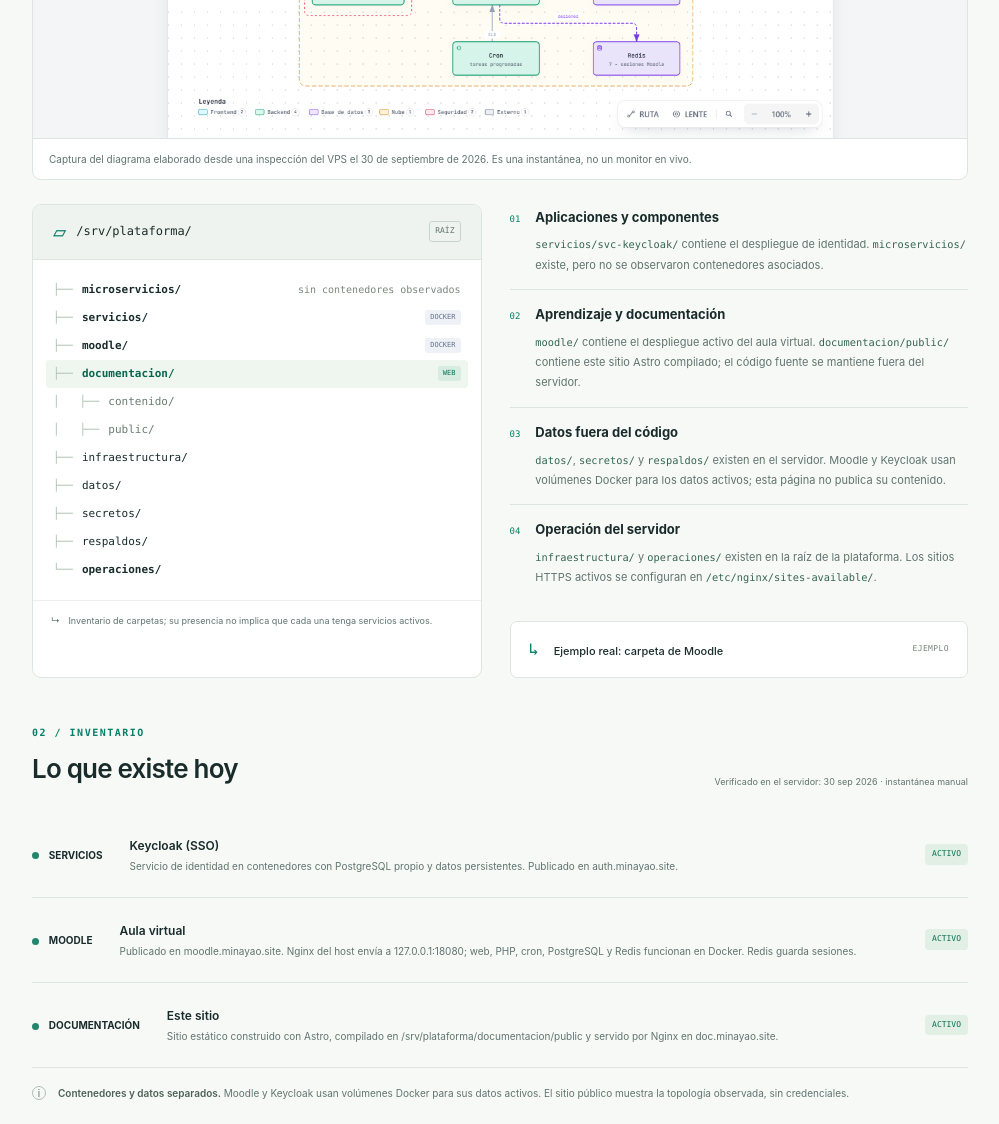
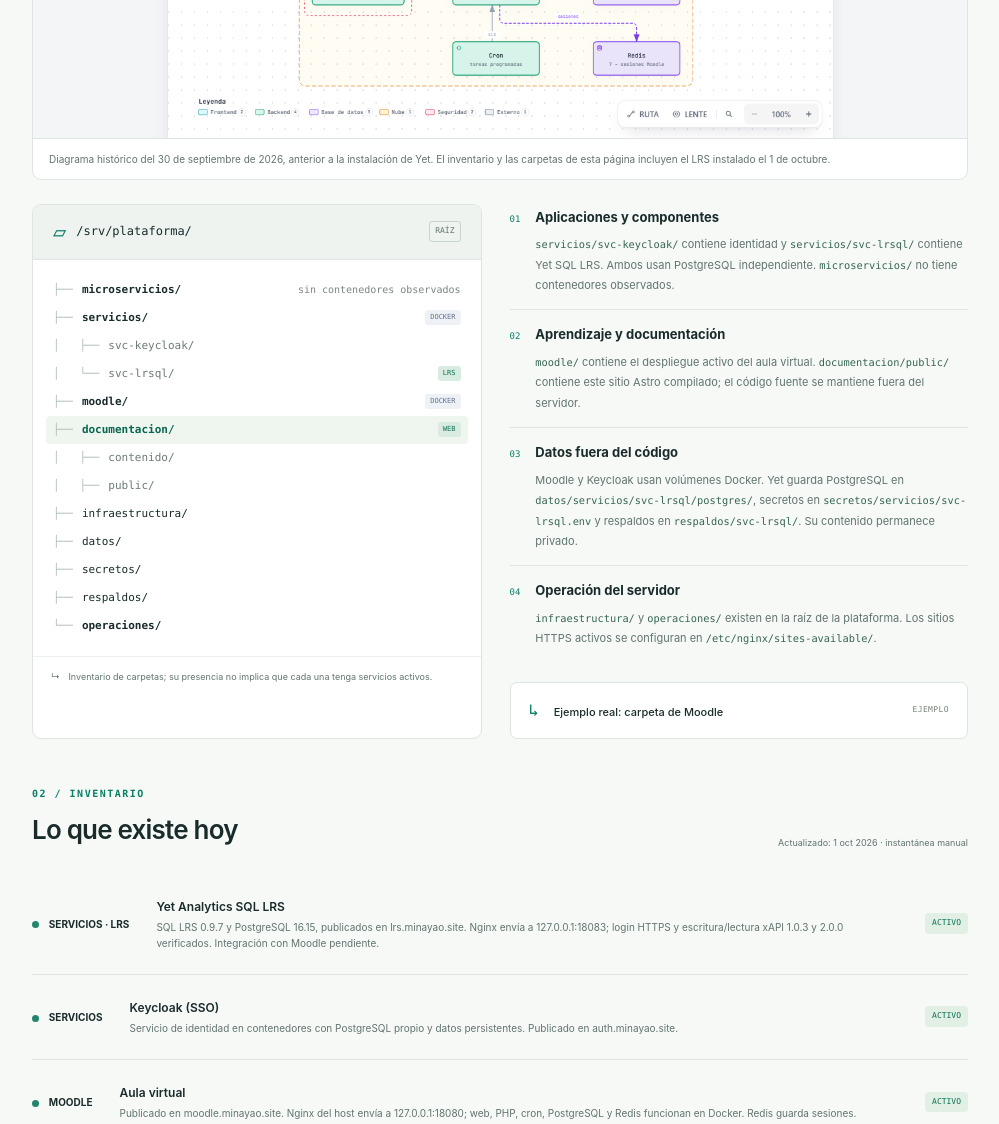
Before and after one commit to Seradox24/docsite, an Astro site: page / in a window 1280 px wide. Shown: the part 1180-2304 px from the top of the page, without its empty margins (264-1263 px from the left). Built offline with nearby package versions, Linux system fonts and the light colour scheme; Astro itself is replaced by a stand-in of ours.

Commit message:
Documentar Yet SQL LRS instalado y actualizar inventario del servidor

```diff
--- /dev/null
+++ b/diagramas/estado-servidor-2026-10-01.md
@@ -0,0 +1,23 @@
+# Actualización del servidor — 1 de octubre de 2026
+
+Yet Analytics SQL LRS 0.9.7 con PostgreSQL 16.15 instalado en
+`/srv/plataforma/servicios/svc-lrsql/`.
+
+- Administración: https://lrs.minayao.site/admin.
+- API: https://lrs.minayao.site/xapi.
+- Proxy Nginx: `127.0.0.1:18083`; PostgreSQL no publica puertos.
+- Datos: `/srv/plataforma/datos/servicios/svc-lrsql/postgres/`.
+- Secretos privados: `/srv/plataforma/secretos/servicios/svc-lrsql.env`.
+- Respaldos: `/srv/plataforma/respaldos/svc-lrsql/`.
+- Logs: `/srv/plataforma/operaciones/svc-lrsql/`.
+
+PostgreSQL y SQL LRS saludables. Login HTTPS, CORS, POST/GET xAPI 1.0.3 y
+2.0.0 y rechazo sin credenciales verificados durante la instalación.
+Renovación TLS simulada con recarga Nginx correcta. Primer dump generado;
+restauración aislada y respaldo externo automatizado pendientes.
+Moodle y Keycloak continuaron saludables; integración con el LRS pendiente.
+
+[Registro completo y correcciones del repositorio Yet](https://github.com/Seradox24/Yet/blob/main/docs/installation-2026-10-01.md).
+
+Los diagramas y capturas del 30 de septiembre se conservan como históricos.
+Esta actualización no contiene contraseñas, claves API ni datos de aprendizaje.
--- a/src/components/ArchitectureSection.astro
+++ b/src/components/ArchitectureSection.astro
@@ -13,12 +13,12 @@
       </h2>
     </div>
     <p class="m-0 text-right text-[11px] text-muted max-sm:mt-2 max-sm:text-left">
-      Estructura observada en el servidor.<br />30 de septiembre de 2026.
+      Estructura actualizada.<br />1 de octubre de 2026.
     </p>
   </div>
 
   <nav aria-label="Diagramas de arquitectura" class="mb-5 flex flex-wrap gap-4 text-[12px] text-brand">
-    <a class="underline" href="/diagramas/archify/plataforma.html">Diagrama interactivo · estado observado</a>
+    <a class="underline" href="/diagramas/archify/plataforma.html">Diagrama histórico · 30 septiembre 2026</a>
     <a class="underline" href="/diagramas/archify/plataforma-rutas-20260930.png">Captura del estado observado · PNG</a>
     <a class="underline" href="/diagramas/archify/plataforma-20260929-204500.html">Versión histórica · 29 septiembre 2026</a>
   </nav>
@@ -34,7 +34,8 @@
       />
     </a>
     <figcaption class="border-t border-line px-4 py-3 text-[10px] text-muted">
-      Captura del diagrama elaborado desde una inspección del VPS el 30 de septiembre de 2026. Es una instantánea, no un monitor en vivo.
+      Diagrama histórico del 30 de septiembre de 2026, anterior a la instalación de Yet.
+      El inventario y las carpetas de esta página incluyen el LRS instalado el 1 de octubre.
     </figcaption>
   </figure>
 
--- a/src/components/StatusSection.astro
+++ b/src/components/StatusSection.astro
@@ -10,7 +10,7 @@
       </div>
       <h2 class="mb-0 mt-[7px] text-[26px] font-semibold tracking-[-0.8px] max-sm:text-[24px]">Lo que existe hoy</h2>
     </div>
-    <span class="text-[9px] text-muted max-sm:mt-2.5 max-sm:block">Verificado en el servidor: 30 sep 2026 · instantánea manual</span>
+    <span class="text-[9px] text-muted max-sm:mt-2.5 max-sm:block">Actualizado: 1 oct 2026 · instantánea manual</span>
   </div>
 
   {
@@ -38,7 +38,8 @@
     >
     <p class="m-0 text-[10px] leading-[1.8] max-sm:text-[11px]">
       <strong class="font-semibold text-[#4c6256]">Contenedores y datos separados.</strong> Moodle y Keycloak usan
-      volúmenes Docker para sus datos activos. El sitio público muestra la topología observada, sin credenciales.
+      volúmenes Docker para sus datos activos. Yet usa el directorio central de datos del servidor.
+      Credenciales y logs permanecen fuera del sitio público.
     </p>
   </div>
 </section>
--- a/src/data/platform.ts
+++ b/src/data/platform.ts
@@ -25,6 +25,8 @@
 export const tree: TreeNode[] = [
   { branch: '├──', name: 'microservicios/', note: 'sin contenedores observados', variant: 'folder' },
   { branch: '├──', name: 'servicios/', tag: 'DOCKER', variant: 'folder' },
+  { branch: '│   ├──', name: 'svc-keycloak/', variant: 'child' },
+  { branch: '│   └──', name: 'svc-lrsql/', variant: 'child', tag: 'LRS', tone: 'green' },
   { branch: '├──', name: 'moodle/', tag: 'DOCKER', variant: 'folder' },
   { branch: '├──', name: 'documentacion/', tag: 'WEB', tone: 'green', variant: 'folder', highlight: true },
   { branch: '│   ├──', name: 'contenido/', variant: 'child' },
@@ -46,7 +48,7 @@
   {
     n: '01',
     title: 'Aplicaciones y componentes',
-    body: '<code>servicios/svc-keycloak/</code> contiene el despliegue de identidad. <code>microservicios/</code> existe, pero no se observaron contenedores asociados.',
+    body: '<code>servicios/svc-keycloak/</code> contiene identidad y <code>servicios/svc-lrsql/</code> contiene Yet SQL LRS. Ambos usan PostgreSQL independiente. <code>microservicios/</code> no tiene contenedores observados.',
   },
   {
     n: '02',
@@ -56,7 +58,7 @@
   {
     n: '03',
     title: 'Datos fuera del código',
-    body: '<code>datos/</code>, <code>secretos/</code> y <code>respaldos/</code> existen en el servidor. Moodle y Keycloak usan volúmenes Docker para los datos activos; esta página no publica su contenido.',
+    body: 'Moodle y Keycloak usan volúmenes Docker. Yet guarda PostgreSQL en <code>datos/servicios/svc-lrsql/postgres/</code>, secretos en <code>secretos/servicios/svc-lrsql.env</code> y respaldos en <code>respaldos/svc-lrsql/</code>. Su contenido permanece privado.',
   },
   {
     n: '04',
@@ -75,7 +77,7 @@
 
 export const metrics: Metric[] = [
   { label: 'MICROSERVICIOS', value: '00', unit: 'desplegados' },
-  { label: 'SERVICIOS', value: '01', unit: 'desplegado' },
+  { label: 'SERVICIOS', value: '02', unit: 'desplegados' },
   { label: 'MOODLE', text: 'Publicado', dot: 'status' },
   { label: 'DOCUMENTACIÓN', text: 'Activa', dot: 'status' },
 ];
@@ -88,6 +90,12 @@
 }
 
 export const inventory: InventoryItem[] = [
+  {
+    tag: 'SERVICIOS · LRS',
+    title: 'Yet Analytics SQL LRS',
+    body: 'SQL LRS 0.9.7 y PostgreSQL 16.15, publicados en <a href="https://lrs.minayao.site/admin">lrs.minayao.site</a>. Nginx envía a 127.0.0.1:18083; login HTTPS y escritura/lectura xAPI 1.0.3 y 2.0.0 verificados. Integración con Moodle pendiente.',
+    badge: 'ACTIVO',
+  },
   {
     tag: 'SERVICIOS',
     title: 'Keycloak (SSO)',
@@ -142,6 +150,13 @@
 
 export const services: Service[] = [
   {
+    tag: 'LRS · YET ANALYTICS',
+    title: 'Registros de aprendizaje',
+    body: 'Administración de SQL LRS. Endpoint xAPI: https://lrs.minayao.site/xapi. La integración con Moodle se configura por separado.',
+    href: 'https://lrs.minayao.site/admin',
+    cta: 'Abrir',
+  },
+  {
     tag: 'SSO · KEYCLOAK',
     title: 'Identidad de la plataforma',
     body: 'Inicio de sesión único (SSO) con Keycloak 26.7.4 y PostgreSQL propio.',
```
Also changed, not shown: README.md.
